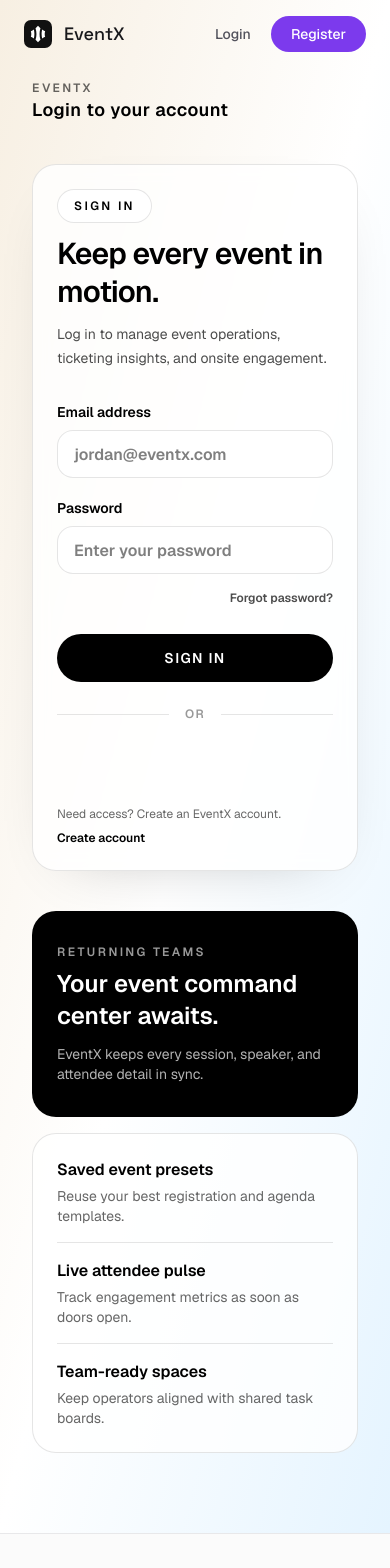
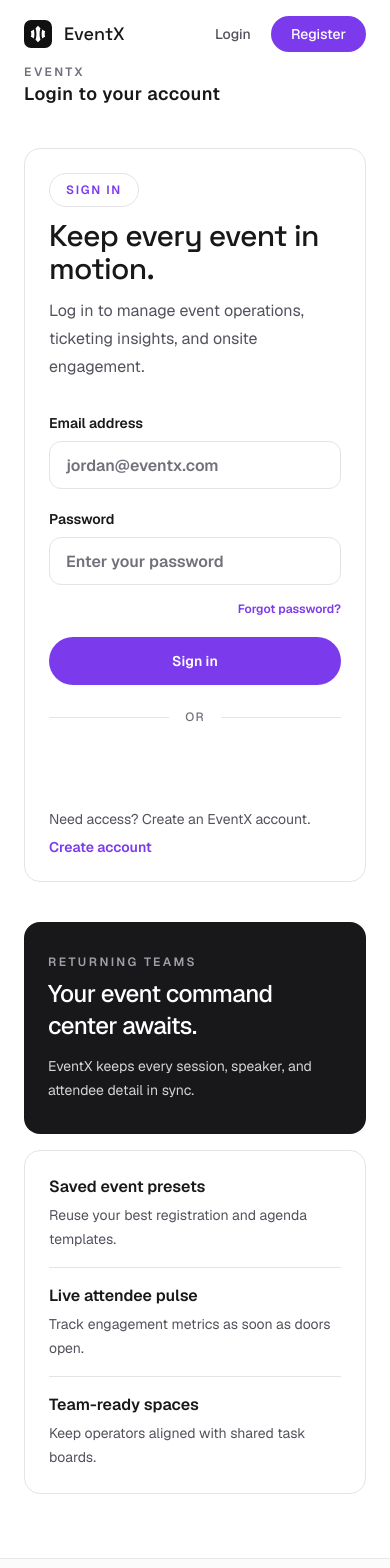
Before and after one commit to DimalJay/eventx-frontend, a Next.js app: page /login in a window 390 px wide. Shown: the top 1568 px of the page. Built offline with nearby package versions, Linux system fonts and the light colour scheme; no server answers.

Commit message:
update auth pages

```diff
--- a/components/pages/LoginPage.tsx
+++ b/components/pages/LoginPage.tsx
@@ -8,8 +8,13 @@ import * as z from "zod";
 import { useForm } from "react-hook-form";
 import { zodResolver } from "@hookform/resolvers/zod";
 import { useMutation } from "@tanstack/react-query";
-import { GoogleLogin } from "@react-oauth/google";
+import { GoogleLogin, type CredentialResponse } from "@react-oauth/google";
 
+type ApiError = Error & {
+  response?: {
+    data?: { message?: string; unverified?: boolean; email?: string };
+  };
+};
 
 const highlights = [
   {
@@ -37,7 +42,12 @@ export default function LoginPage() {
   const router = useRouter();
   const { login, googleLogin } = useAuth();
 
-    const { register, handleSubmit, formState: { errors } } = useForm<LoginFormValues>({ resolver: zodResolver(loginSchema) });
+  const {
+    register,
+    handleSubmit,
+    formState: { errors },
+  } = useForm<LoginFormValues>({ resolver: zodResolver(loginSchema) });
+
   const mutation = useMutation({
     mutationFn: async (data: LoginFormValues) => {
       return login(data);
@@ -46,7 +56,7 @@ export default function LoginPage() {
       toast.success("Login successful.");
       router.replace("/home");
     },
-        onError: (error: any) => {
+    onError: (error: ApiError) => {
       if (error?.response?.data?.unverified && error?.response?.data?.email) {
         toast.error(error?.response?.data?.message || "Please verify your email address.");
         router.push(`/check-email?email=${encodeURIComponent(error.response.data.email)}`);
@@ -65,13 +75,13 @@ export default function LoginPage() {
       toast.success("Google Login successful.");
       router.replace("/home");
     },
-        onError: (error: any) => {
+    onError: (error: ApiError) => {
       const message = error?.response?.data?.message || error?.message || "Google Login failed. Please try again.";
       toast.error(message);
     },
   });
 
-    const handleSuccess = (credentialResponse: any) => {
+  const handleSuccess = (credentialResponse: CredentialResponse) => {
     if (credentialResponse.credential) {
       googleMutation.mutate(credentialResponse.credential);
     } else {
@@ -84,78 +94,92 @@ export default function LoginPage() {
   };
 
   return (
-        <div className="flex flex-1 items-center justify-center bg-linear-to-br from-[#f7efe2] via-white to-[#e5f4ff]">
-            <main className="flex w-full max-w-5xl flex-col gap-10 px-8 py-20 sm:px-14">
+    <div className="flex flex-1 items-center justify-center bg-white max-w-5xl mx-auto">
+      <main className="flex w-full max-w-6xl flex-col gap-10 px-6 py-16 lg:py-20">
         <div className="flex items-center gap-3">
           <div>
-                        <p className="text-xs font-semibold uppercase tracking-[0.2em] text-black/60">
+            <p className="text-xs font-semibold uppercase tracking-[0.2em] text-zinc-500">
               EventX
             </p>
-                        <p className="text-lg font-semibold tracking-wide text-black">
+            <p className="text-lg font-semibold tracking-wide text-zinc-900">
               Login to your account
             </p>
           </div>
         </div>
 
         <div className="grid gap-10 lg:grid-cols-[1fr_1fr] lg:items-start">
-                    <section className="rounded-3xl border border-black/10 bg-white/80 p-6 shadow-[0_20px_60px_-40px_rgba(0,0,0,0.3)] backdrop-blur sm:p-8">
+          <section className="rounded-2xl border border-zinc-200 bg-white p-6 sm:p-8">
             <div className="flex flex-col gap-3">
-                            <p className="inline-flex w-fit items-center gap-2 rounded-full border border-black/10 bg-white px-4 py-2 text-xs font-semibold uppercase tracking-[0.2em] text-black">
+              <p className="inline-flex w-fit items-center gap-2 rounded-full border border-zinc-200 bg-white px-4 py-2 text-xs font-semibold uppercase tracking-[0.14em] text-primary">
                 Sign in
               </p>
-                            <h1 className="text-3xl font-semibold leading-tight tracking-tight text-black sm:text-4xl">
+              <h1 className="font-display text-3xl font-medium leading-[1.1] tracking-tight text-zinc-900 sm:text-4xl">
                 Keep every event in motion.
               </h1>
-                            <p className="text-sm leading-6 text-black/70">
-                                Log in to manage event operations, ticketing insights, and onsite engagement.
+              <p className="text-base leading-7 text-zinc-600">
+                Log in to manage event operations, ticketing insights, and
+                onsite engagement.
               </p>
             </div>
 
             <form className="mt-8 grid gap-5" onSubmit={handleSubmit(onSubmit)}>
-                            <label className="grid gap-2 text-sm font-semibold text-black">
+              <label className="grid gap-2 text-sm font-semibold text-zinc-900">
                 Email address
                 <input
                   type="email"
                   autoComplete="email"
                   placeholder="jordan@eventx.com"
                   {...register("email")}
-                                    className="h-12 rounded-2xl border border-black/10 bg-white px-4 text-base text-black outline-none transition focus:border-black/40"
+                  className="h-12 rounded-xl border border-zinc-200 bg-white px-4 text-base text-zinc-900 outline-none transition placeholder:text-zinc-500 focus:border-primary/60 focus:ring-2 focus:ring-primary/20"
                 />
-                                {errors.email && <span className="text-red-500 text-xs font-normal">{errors.email.message}</span>}
+                {errors.email && (
+                  <span className="text-xs font-normal text-red-600">
+                    {errors.email.message}
+                  </span>
+                )}
               </label>
-                            <label className="grid gap-2 text-sm font-semibold text-black">
+              <label className="grid gap-2 text-sm font-semibold text-zinc-900">
                 Password
                 <input
                   type="password"
                   autoComplete="current-password"
                   placeholder="Enter your password"
                   {...register("password")}
-                                    className="h-12 rounded-2xl border border-black/10 bg-white px-4 text-base text-black outline-none transition focus:border-black/40"
+                  className="h-12 rounded-xl border border-zinc-200 bg-white px-4 text-base text-zinc-900 outline-none transition placeholder:text-zinc-500 focus:border-primary/60 focus:ring-2 focus:ring-primary/20"
                 />
-                                {errors.password && <span className="text-red-500 text-xs font-normal">{errors.password.message}</span>}
+                {errors.password && (
+                  <span className="text-xs font-normal text-red-600">
+                    {errors.password.message}
+                  </span>
+                )}
               </label>
 
               <div className="flex justify-end -mt-1">
-                                <Link className="text-xs font-semibold text-black/70 hover:text-black" href="/forgot-password">
+                <Link
+                  className="rounded-sm text-xs font-semibold text-primary transition hover:text-primary-strong focus-visible:outline-none focus-visible:ring-2 focus-visible:ring-primary/40"
+                  href="/forgot-password"
+                >
                   Forgot password?
                 </Link>
               </div>
 
               <button
                 type="submit"
-                                className="mt-2 flex h-12 items-center justify-center rounded-full bg-black px-6 text-sm font-semibold uppercase tracking-widest text-white transition hover:bg-black/90 disabled:cursor-not-allowed disabled:bg-black/60"
+                className="flex h-12 items-center justify-center rounded-full bg-primary px-6 text-sm font-semibold text-white transition hover:bg-primary-strong active:scale-[0.98] disabled:cursor-not-allowed disabled:bg-primary/60"
                 disabled={mutation.isPending}
               >
                 {mutation.isPending ? "Signing in..." : "Sign in"}
               </button>
 
-                            <div className="relative flex py-1 items-center">
-                                <div className="grow border-t border-black/10"></div>
-                                <span className="shrink mx-4 text-black/40 text-xs font-semibold uppercase tracking-widest">or</span>
-                                <div className="grow border-t border-black/10"></div>
+              <div className="relative flex items-center py-1">
+                <div className="grow border-t border-zinc-200"></div>
+                <span className="mx-4 shrink-0 text-xs font-medium uppercase tracking-widest text-zinc-500">
+                  or
+                </span>
+                <div className="grow border-t border-zinc-200"></div>
               </div>
 
-                            <div className="flex justify-center w-full">
+              <div className="flex w-full justify-center">
                 <GoogleLogin
                   onSuccess={handleSuccess}
                   onError={() => {
@@ -165,13 +189,15 @@ export default function LoginPage() {
                   size="large"
                   shape="pill"
                   text="continue_with"
-
                 />
               </div>
 
-                            <div className="flex flex-col gap-2 text-xs text-black/60 sm:flex-row sm:items-center sm:justify-between">
+              <div className="flex flex-col gap-2 text-sm text-zinc-600 sm:flex-row sm:items-center sm:justify-between">
                 <span>Need access? Create an EventX account.</span>
-                                <Link className="font-semibold text-black" href="/register">
+                <Link
+                  className="rounded-sm font-semibold text-primary transition hover:text-primary-strong focus-visible:outline-none focus-visible:ring-2 focus-visible:ring-primary/40"
+                  href="/register"
+                >
                   Create account
                 </Link>
               </div>
@@ -179,22 +205,30 @@ export default function LoginPage() {
           </section>
 
           <section className="grid gap-4">
-                        <div className="rounded-3xl border border-black/10 bg-black px-6 py-8 text-white">
-                            <p className="text-xs font-semibold uppercase tracking-[0.2em] text-white/60">
+            <div className="rounded-2xl bg-zinc-900 px-6 py-8 text-white">
+              <p className="text-xs font-semibold uppercase tracking-[0.2em] text-zinc-400">
                 Returning teams
               </p>
-                            <p className="mt-2 text-2xl font-semibold">
+              <p className="mt-2 text-2xl font-medium tracking-tight">
                 Your event command center awaits.
               </p>
-                            <p className="mt-3 text-sm text-white/70">
-                                EventX keeps every session, speaker, and attendee detail in sync.
+              <p className="mt-3 text-sm leading-6 text-zinc-300">
+                EventX keeps every session, speaker, and attendee detail in
+                sync.
               </p>
             </div>
-                        <div className="grid gap-4 rounded-3xl border border-black/10 bg-white/80 p-6">
+            <div className="grid gap-4 rounded-2xl border border-zinc-200 bg-white p-6">
               {highlights.map((highlight) => (
-                                <div key={highlight.title} className="border-b border-black/10 pb-4 last:border-b-0 last:pb-0">
-                                    <h2 className="text-base font-semibold text-black">{highlight.title}</h2>
-                                    <p className="mt-1 text-sm text-black/60">{highlight.body}</p>
+                <div
+                  key={highlight.title}
+                  className="border-t border-zinc-200 pt-4 first:border-t-0 first:pt-0"
+                >
+                  <h2 className="text-base font-semibold text-zinc-900">
+                    {highlight.title}
+                  </h2>
+                  <p className="mt-1 text-sm leading-6 text-zinc-600">
+                    {highlight.body}
+                  </p>
                 </div>
               ))}
             </div>
--- a/components/pages/RegisterPage.tsx
+++ b/components/pages/RegisterPage.tsx
@@ -8,6 +8,10 @@ import * as z from "zod";
 import { useForm } from "react-hook-form";
 import { zodResolver } from "@hookform/resolvers/zod";
 import { useMutation } from "@tanstack/react-query";
+
+type ApiError = Error & {
+  response?: { data?: { message?: string } };
+};
 
 const perks = [
   {
@@ -36,7 +40,11 @@ type RegisterFormValues = z.infer<typeof registerSchema>;
 export default function RegisterPage() {
   const router = useRouter();
 
-    const { register, handleSubmit, formState: { errors } } = useForm<RegisterFormValues>({ resolver: zodResolver(registerSchema) });
+  const {
+    register,
+    handleSubmit,
+    formState: { errors },
+  } = useForm<RegisterFormValues>({ resolver: zodResolver(registerSchema) });
 
   const mutation = useMutation({
     mutationFn: async (data: RegisterFormValues) => {
@@ -46,7 +54,7 @@ export default function RegisterPage() {
       toast.success("Account created! Check your email to verify your account.");
       router.push(`/check-email?email=${encodeURIComponent(variables.email)}`);
     },
-        onError: (error: any) => {
+    onError: (error: ApiError) => {
       const message = error?.response?.data?.message || error?.message || "Registration failed. Please try again.";
       toast.error(message);
     },
@@ -57,92 +65,126 @@ export default function RegisterPage() {
   };
 
   return (
-        <div className="flex flex-1 items-center justify-center bg-linear-to-br from-[#f7efe2] via-white to-[#e5f4ff]">
-            <main className="flex w-full max-w-5xl flex-col gap-10 px-8 py-20 sm:px-14">
+    <div className="mx-auto flex max-w-5xl flex-1 items-center justify-center bg-white">
+      <main className="flex w-full max-w-6xl flex-col gap-10 px-6 py-16 lg:py-20">
         <div className="flex items-center gap-3">
           <div>
-                        <p className="text-xs font-semibold uppercase tracking-[0.2em] text-black/60">
+            <p className="text-xs font-semibold uppercase tracking-[0.2em] text-zinc-500">
               EventX
             </p>
-                        <p className="text-lg font-semibold tracking-wide text-black">
+            <p className="text-lg font-semibold tracking-wide text-zinc-900">
               Create your workspace
             </p>
           </div>
         </div>
 
         <div className="grid gap-10 lg:grid-cols-[1fr_1fr] lg:items-start">
-                    <section className="rounded-3xl border border-black/10 bg-white/80 p-6 shadow-[0_20px_60px_-40px_rgba(0,0,0,0.3)] backdrop-blur sm:p-8">
+          <section className="rounded-2xl border border-zinc-200 bg-white p-6 sm:p-8">
             <div className="flex flex-col gap-3">
-                            <p className="inline-flex w-fit items-center gap-2 rounded-full border border-black/10 bg-white px-4 py-2 text-xs font-semibold uppercase tracking-[0.2em] text-black">
+              <p className="inline-flex w-fit items-center gap-2 rounded-full border border-zinc-200 bg-white px-4 py-2 text-xs font-semibold uppercase tracking-[0.14em] text-primary">
                 Start in minutes
               </p>
-                            <h1 className="text-3xl font-semibold leading-tight tracking-tight text-black sm:text-4xl">
+              <h1 className="font-display text-3xl font-medium leading-[1.1] tracking-tight text-zinc-900 sm:text-4xl">
                 Bring your next event to life.
               </h1>
-                            <p className="text-sm leading-6 text-black/70">
-                                Create an EventX account to manage registrations, schedules, and guest engagement.
+              <p className="text-base leading-7 text-zinc-600">
+                Create an EventX account to manage registrations, schedules,
+                and guest engagement.
               </p>
             </div>
 
             <form className="mt-8 grid gap-5" onSubmit={handleSubmit(onSubmit)}>
-                            <label className="grid gap-2 text-sm font-semibold text-black">
+              <label className="grid gap-2 text-sm font-semibold text-zinc-900">
                 First name
                 <input
                   type="text"
                   autoComplete="given-name"
                   placeholder="Jordan"
                   {...register("firstName")}
-                                    className="h-12 rounded-2xl border border-black/10 bg-white px-4 text-base text-black outline-none transition focus:border-black/40"
+                  className="h-12 rounded-xl border border-zinc-200 bg-white px-4 text-base text-zinc-900 outline-none transition placeholder:text-zinc-500 focus:border-primary/60 focus:ring-2 focus:ring-primary/20"
                 />
-                                {errors.firstName && <span className="text-red-500 text-xs font-normal">{errors.firstName.message}</span>}
+                {errors.firstName && (
+                  <span className="text-xs font-normal text-red-600">
+                    {errors.firstName.message}
+                  </span>
+                )}
               </label>
-                            <label className="grid gap-2 text-sm font-semibold text-black">
+              <label className="grid gap-2 text-sm font-semibold text-zinc-900">
                 Last name
                 <input
                   type="text"
                   autoComplete="family-name"
                   placeholder="Lee"
                   {...register("lastName")}
-                                    className="h-12 rounded-2xl border border-black/10 bg-white px-4 text-base text-black outline-none transition focus:border-black/40"
+                  className="h-12 rounded-xl border border-zinc-200 bg-white px-4 text-base text-zinc-900 outline-none transition placeholder:text-zinc-500 focus:border-primary/60 focus:ring-2 focus:ring-primary/20"
                 />
-                                {errors.lastName && <span className="text-red-500 text-xs font-normal">{errors.lastName.message}</span>}
+                {errors.lastName && (
+                  <span className="text-xs font-normal text-red-600">
+                    {errors.lastName.message}
+                  </span>
+                )}
               </label>
-                            <label className="grid gap-2 text-sm font-semibold text-black">
+              <label className="grid gap-2 text-sm font-semibold text-zinc-900">
                 Email address
                 <input
                   type="email"
                   autoComplete="email"
                   placeholder="jordan@eventx.com"
                   {...register("email")}
-                                    className="h-12 rounded-2xl border border-black/10 bg-white px-4 text-base text-black outline-none transition focus:border-black/40"
+                  className="h-12 rounded-xl border border-zinc-200 bg-white px-4 text-base text-zinc-900 outline-none transition placeholder:text-zinc-500 focus:border-primary/60 focus:ring-2 focus:ring-primary/20"
                 />
-                                {errors.email && <span className="text-red-500 text-xs font-normal">{errors.email.message}</span>}
+                {errors.email && (
+                  <span className="text-xs font-normal text-red-600">
+                    {errors.email.message}
+                  </span>
+                )}
               </label>
-                            <label className="grid gap-2 text-sm font-semibold text-black">
+              <label className="grid gap-2 text-sm font-semibold text-zinc-900">
                 Password
                 <input
                   type="password"
                   autoComplete="new-password"
                   placeholder="Create a secure password"
                   {...register("password")}
-                                    className="h-12 rounded-2xl border border-black/10 bg-white px-4 text-base text-black outline-none transition focus:border-black/40"
+                  className="h-12 rounded-xl border border-zinc-200 bg-white px-4 text-base text-zinc-900 outline-none transition placeholder:text-zinc-500 focus:border-primary/60 focus:ring-2 focus:ring-primary/20"
                 />
-                                {errors.password && <span className="text-red-500 text-xs font-normal">{errors.password.message}</span>}
+                {errors.password && (
+                  <span className="text-xs font-normal text-red-600">
+                    {errors.password.message}
+                  </span>
+                )}
               </label>
 
               <button
                 type="submit"
-                                className="mt-2 flex h-12 items-center justify-center rounded-full bg-black px-6 text-sm font-semibold uppercase tracking-widest text-white transition hover:bg-black/90 disabled:cursor-not-allowed disabled:bg-black/60"
+                className="flex h-12 items-center justify-center rounded-full bg-primary px-6 text-sm font-semibold text-white transition hover:bg-primary-strong active:scale-[0.98] disabled:cursor-not-allowed disabled:bg-primary/60"
                 disabled={mutation.isPending}
               >
                 {mutation.isPending ? "Creating account..." : "Create account"}
               </button>
-                            <p className="text-xs text-black/60">
-                                By continuing you agree to EventX terms and privacy policy.
+              <p className="text-xs leading-5 text-zinc-500">
+                By continuing you agree to EventX{" "}
+                <Link
+                  className="rounded-sm font-semibold text-primary transition hover:text-primary-strong focus-visible:outline-none focus-visible:ring-2 focus-visible:ring-primary/40"
+                  href="/terms"
+                >
+                  terms
+                </Link>{" "}
+                and{" "}
+                <Link
+                  className="rounded-sm font-semibold text-primary transition hover:text-primary-strong focus-visible:outline-none focus-visible:ring-2 focus-visible:ring-primary/40"
+                  href="/privacy"
+                >
+                  privacy policy
+                </Link>
+                .
               </p>
-                            <div className="text-xs text-black/60">
+              <div className="text-sm text-zinc-600">
                 Already have an account?{" "}
-                                <Link className="font-semibold text-black" href="/login">
+                <Link
+                  className="rounded-sm font-semibold text-primary transition hover:text-primary-strong focus-visible:outline-none focus-visible:ring-2 focus-visible:ring-primary/40"
+                  href="/login"
+                >
                   Sign in
                 </Link>
               </div>
@@ -150,22 +192,30 @@ export default function RegisterPage() {
           </section>
 
           <section className="grid gap-4">
-                        <div className="rounded-3xl border border-black/10 bg-black px-6 py-8 text-white">
-                            <p className="text-xs font-semibold uppercase tracking-[0.2em] text-white/60">
+            <div className="rounded-2xl bg-zinc-900 px-6 py-8 text-white">
+              <p className="text-xs font-semibold uppercase tracking-[0.2em] text-zinc-400">
                 Trusted by event teams
               </p>
-                            <p className="mt-2 text-2xl font-semibold">
+              <p className="mt-2 text-2xl font-medium tracking-tight">
                 Plan every moment with clarity.
               </p>
-                            <p className="mt-3 text-sm text-white/70">
-                                EventX keeps your registrations, agendas, and onsite moments in sync.
+              <p className="mt-3 text-sm leading-6 text-zinc-300">
+                EventX keeps your registrations, agendas, and onsite moments
+                in sync.
               </p>
             </div>
-                        <div className="grid gap-4 rounded-3xl border border-black/10 bg-white/80 p-6">
+            <div className="grid gap-4 rounded-2xl border border-zinc-200 bg-white p-6">
               {perks.map((perk) => (
-                                <div key={perk.title} className="border-b border-black/10 pb-4 last:border-b-0 last:pb-0">
-                                    <h2 className="text-base font-semibold text-black">{perk.title}</h2>
-                                    <p className="mt-1 text-sm text-black/60">{perk.body}</p>
+                <div
+                  key={perk.title}
+                  className="border-t border-zinc-200 pt-4 first:border-t-0 first:pt-0"
+                >
+                  <h2 className="text-base font-semibold text-zinc-900">
+                    {perk.title}
+                  </h2>
+                  <p className="mt-1 text-sm leading-6 text-zinc-600">
+                    {perk.body}
+                  </p>
                 </div>
               ))}
             </div>
```
Lines whose indentation alone changed are shown as unchanged.
